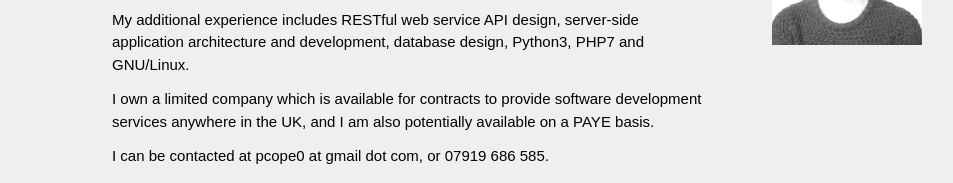
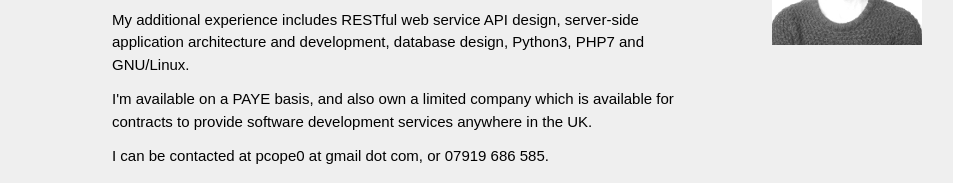
Before and after one commit to pc7/pc7.github.io, a plain HTML site: page index.html in a window 1280 px wide. Shown: the part 213-396 px from the top of the page, without its empty margins (133-1086 px from the left). Drawn offline with Linux system fonts and the light colour scheme.

Commit message:
description updated

```diff
--- a/index.html
+++ b/index.html
@@ -25,7 +25,7 @@
           <div class="content__body">
             <p>I'm a web applications developer with commercial full-stack experience, currently with a focus on ES2015 (ES6) JavaScript development with React, Redux, Flow, PostCSS, Jest, Babel and Webpack.</p>
             <p>My additional experience includes RESTful web service API design, server-side application architecture and development, database design, Python3, PHP7 and GNU/Linux.</p>
-            <p>I own a limited company which is available for contracts to provide software development services anywhere in the UK, and I am also potentially available on a PAYE basis.</p>
+            <p>I'm available on a PAYE basis, and also own a limited company which is available for contracts to provide software development services anywhere in the UK.</p>
             <p>I can be contacted at pcope0 at gmail dot com, or 07919 686 585.</p>
           </div>
         </section>
```
